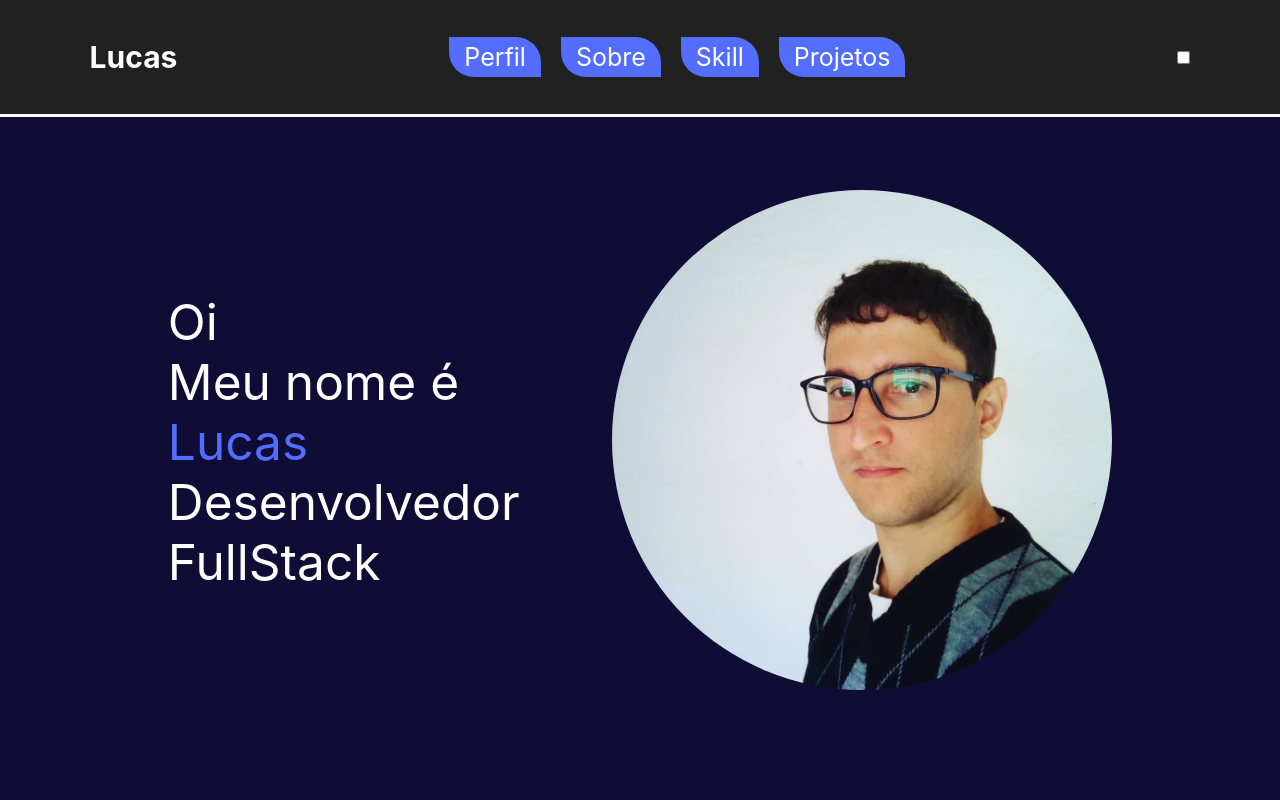
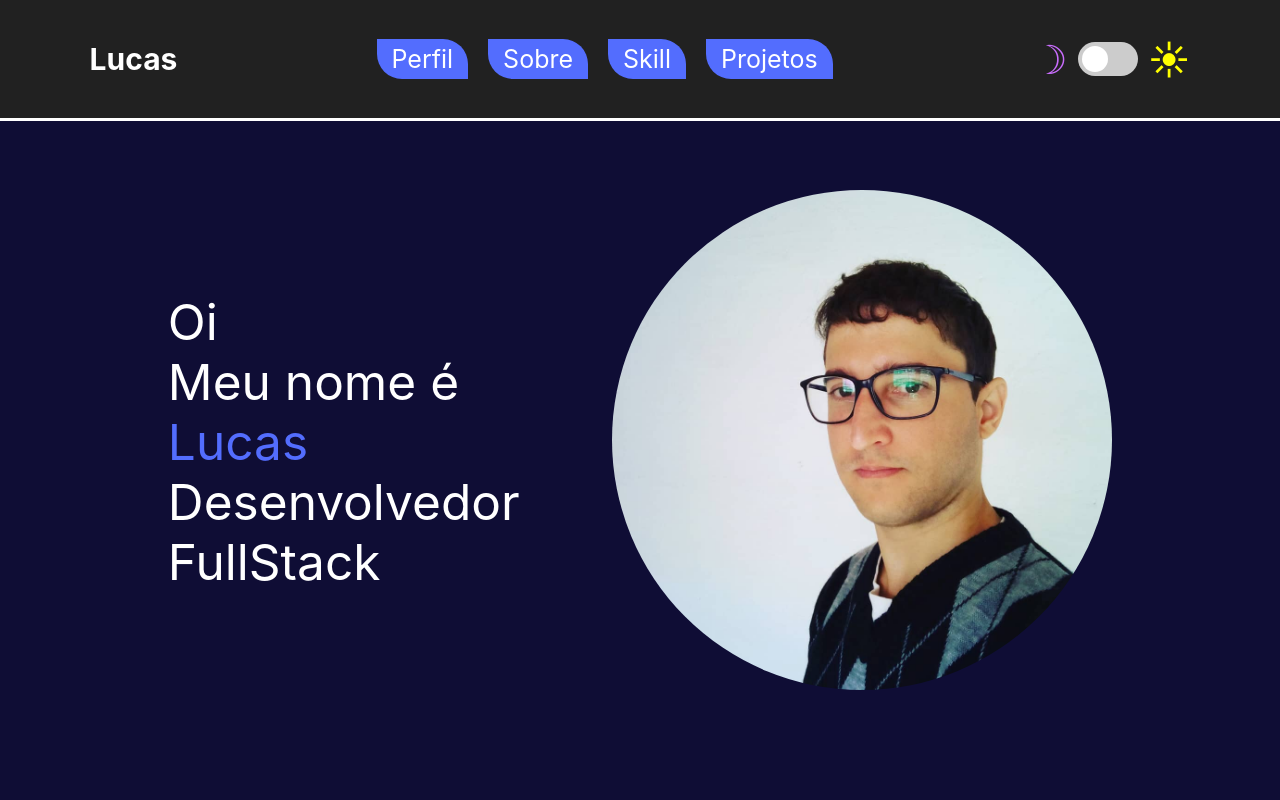
Before and after one commit to DigitalHDR/Meu-portfolio-react, a React (Create React App) app: page / in a window 1280 px wide. Shown: the top 800 px of the page. Built offline with nearby package versions, Linux system fonts and the light colour scheme.

Commit message:
darkMode completo pre-final

```diff
--- a/src/components/Header/header.css
+++ b/src/components/Header/header.css
@@ -17,6 +17,11 @@
 
 .nav_link {
   display: flex;
+  align-items: center;
+}
+
+.nav_link span {
+  font-size: 40px;
 }
 
 .nav_link li {
@@ -34,6 +39,82 @@ button {
 .hix, .aiOutlinesBars {
   font-size: 25px;
 }
+
+/* ========== */
+.switch-checkbox {
+  padding: 10px;
+}
+
+.switch {
+  position: relative;
+  display: inline-block;
+  width: 60px;
+  height: 14px;
+}
+
+.switch input {
+  opacity: 0;
+  width: 0;
+  height: 0;
+}
+
+.switch {
+  position: relative;
+  display: inline-block;
+  width: 60px;
+  height: 34px;
+}
+
+.switch input {
+  opacity: 0;
+  width: 0;
+  height: 0;
+}
+
+.slider {
+  position: absolute;
+  cursor: pointer;
+  top: 0;
+  left: 0;
+  right: 0;
+  bottom: 0;
+  background-color: #ccc;
+  -webkit-transition: 0.4s;
+  transition: 0.4s;
+}
+
+.slider:before {
+  position: absolute;
+  content: "";
+  height: 26px;
+  width: 26px;
+  left: 4px;
+  bottom: 4px;
+  background-color: white;
+  -webkit-transition: 0.4s;
+  transition: 0.4s;
+}
+
+input:checked + .slider {
+  background-color: #494848;
+}
+
+input:checked + .slider:before {
+  -webkit-transform: translateX(26px);
+  -ms-transform: translateX(26px);
+  transform: translateX(26px);
+}
+
+/* Rounded sliders */
+.slider.round {
+  border-radius: 34px;
+}
+
+.slider.round:before {
+  border-radius: 50%;
+}
+/* ========== */
+
 
 @media (max-width: 814px) {
   button {
--- a/src/components/Header/index.jsx
+++ b/src/components/Header/index.jsx
@@ -23,7 +23,18 @@ export default function Index() {
           <li onClick={() => setShowLinks(!showLinks)}><a href='#projetos_link' to="/projetos"><Button title="Projetos" /></a></li>
         </ul>
 
-        <input onClick={() => toggleDarkMode(darkMode)}  type="checkbox" />
+
+        <div className="nav_link">
+          <span style={{ color: darkMode ? "grey" : " #c96dfd" }}>☽</span>
+          <div className="switch-checkbox">
+            <label className="switch">
+              <input onClick={() => toggleDarkMode(darkMode)} type="checkbox" />
+              <span className="slider round"> </span>
+            </label>
+          </div>
+          <span style={{color: darkMode ? "grey" : "yellow" }}>☀︎</span>
+        </div>
+
 
         <button onClick={() => setShowLinks(!showLinks)}>
           {showLinks ?
```
